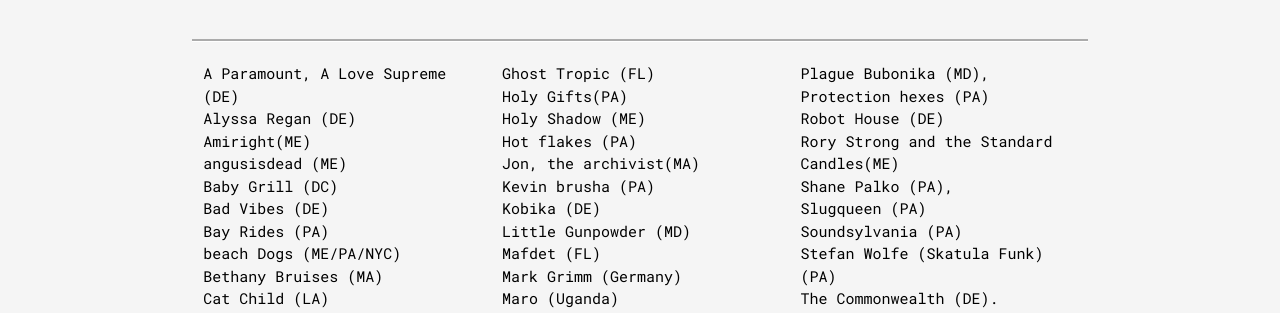
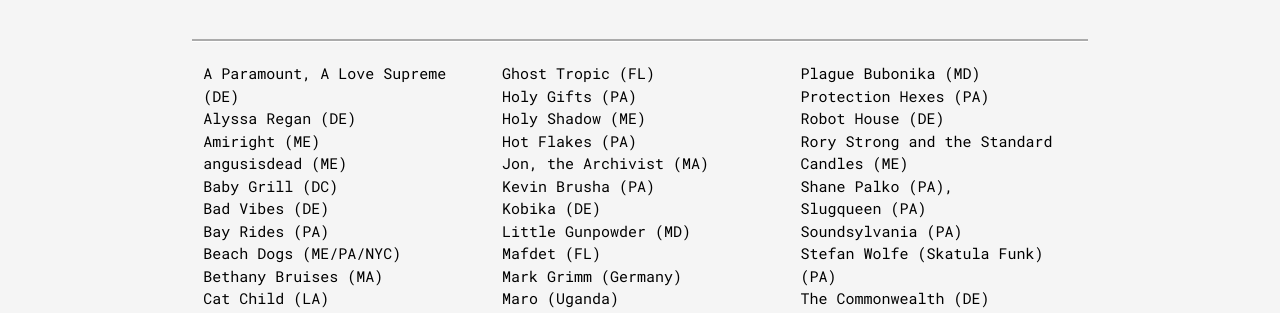
Before and after one commit to davidmbedford/joni-portfolio, a React (Create React App) app: page /clients in a window 1280 px wide. Shown: the part 224-537 px from the top of the page. Built offline with nearby package versions, Linux system fonts and the light colour scheme.

Commit message:
typos and meta data adjusted

```diff
--- a/public/index.html
+++ b/public/index.html
@@ -7,7 +7,7 @@
     <meta name="theme-color" content="#000000" />
     <meta
       name="description"
-      content="Web site created using create-react-app"
+      content="This is the portfolio and reusme of Joni Elfers, Earth Songs Recording"
     />
     <meta name="viewport" content="width=device-width, initial-scale=1.0"/>
     <link rel="apple-touch-icon" href="logo192.png" />
@@ -16,36 +16,15 @@
       user's mobile device or desktop. See https://developers.google.com/web/fundamentals/web-app-manifest/
     -->
     <link rel="manifest" href="%PUBLIC_URL%/manifest.json" />
-    <!--
-      Notice the use of %PUBLIC_URL% in the tags above.
-      It will be replaced with the URL of the `public` folder during the build.
-      Only files inside the `public` folder can be referenced from the HTML.
-
-      Unlike "/favicon.ico" or "favicon.ico", "%PUBLIC_URL%/favicon.ico" will
-      work correctly both with client-side routing and a non-root public URL.
-      Learn how to configure a non-root public URL by running `npm run build`.
-    -->
     <!-- Compiled and minified CSS -->
     <link rel="stylesheet" href="https://cdnjs.cloudflare.com/ajax/libs/materialize/1.0.0/css/materialize.min.css">
     <link href="https://fonts.googleapis.com/icon?family=Material+Icons" rel="stylesheet">
     <!--FONTS-->
     <link href="https://fonts.googleapis.com/css?family=Roboto+Mono|Pacifico|Passion+One&display=swap" rel="stylesheet">
-    <title>Earth Songs Recordings</title>
+    <title>Earth Songs Recording</title>
   </head>
   <body>
-    <noscript>You need to enable JavaScript to run this app.</noscript>
     <div id="root"></div>
-    <!--
-      This HTML file is a template.
-      If you open it directly in the browser, you will see an empty page.
-
-      You can add webfonts, meta tags, or analytics to this file.
-      The build step will place the bundled scripts into the <body> tag.
-
-      To begin the development, run `npm start` or `yarn start`.
-      To create a production bundle, use `npm run build` or `yarn build`.
-    -->
-
     <!-- Compiled and minified JavaScript -->
     <script src="https://cdnjs.cloudflare.com/ajax/libs/materialize/1.0.0/js/materialize.min.js"></script>
     <!--Font awesome icons-->
--- a/src/screens/clients/index.js
+++ b/src/screens/clients/index.js
@@ -18,12 +18,12 @@ function Clients() {
         <div className="col s12 m6 l4 left-align">
           <p className="clientName">A Paramount, A Love Supreme (DE)</p>
           <p className="clientName">Alyssa Regan (DE)</p>
-          <p className="clientName">Amiright(ME)</p>
+          <p className="clientName">Amiright (ME)</p>
           <p className="clientName">angusisdead (ME)</p>
           <p className="clientName">Baby Grill (DC)</p>
           <p className="clientName">Bad Vibes (DE)</p>
           <p className="clientName">Bay Rides (PA)</p>
-          <p className="clientName">beach Dogs (ME/PA/NYC)</p>
+          <p className="clientName">Beach Dogs (ME/PA/NYC)</p>
           <p className="clientName">Bethany Bruises (MA)</p>
           <p className="clientName">Cat Child (LA)</p>
           <p className="clientName">Constellate (DE)</p>
@@ -37,11 +37,11 @@ function Clients() {
         </div>
         <div className="col s12 m6 l4 left-align">
           <p className="clientName">Ghost Tropic (FL)</p>
-          <p className="clientName">Holy Gifts(PA)</p>
+          <p className="clientName">Holy Gifts (PA)</p>
           <p className="clientName">Holy Shadow (ME)</p>
-          <p className="clientName">Hot flakes (PA)</p>
-          <p className="clientName">Jon, the archivist(MA)</p>
-          <p className="clientName">Kevin brusha (PA)</p>
+          <p className="clientName">Hot Flakes (PA)</p>
+          <p className="clientName">Jon, the Archivist (MA)</p>
+          <p className="clientName">Kevin Brusha (PA)</p>
           <p className="clientName">Kobika (DE)</p>
           <p className="clientName">Little Gunpowder (MD)</p>
           <p className="clientName">Mafdet (FL)</p>
@@ -49,25 +49,25 @@ function Clients() {
           <p className="clientName">Maro (Uganda)</p>
           <p className="clientName">Matt And Rory (MD)</p>
           <p className="clientName">Merger (DE)</p>
-          <p className="clientName">Naff(DE)</p>
+          <p className="clientName">Naff (DE)</p>
           <p className="clientName">Negative Bones (MD)</p>
           <p className="clientName">Ohligans (CA)</p>
-          <p className="clientName">Orafist(MA)</p>
+          <p className="clientName">Orafist (MA)</p>
           <p className="clientName">Pat Malone (MA)</p>
         </div>
         <div className="col s12 m6 l4 left-align">
-          <p className="clientName">Plague Bubonika (MD),</p>
-          <p className="clientName">Protection hexes (PA)</p>
+          <p className="clientName">Plague Bubonika (MD)</p>
+          <p className="clientName">Protection Hexes (PA)</p>
           <p className="clientName">Robot House (DE)</p>
-          <p className="clientName">Rory Strong and the Standard Candles(ME)</p>
+          <p className="clientName">Rory Strong and the Standard Candles (ME)</p>
           <p className="clientName">Shane Palko (PA),</p>
           <p className="clientName">Slugqueen (PA)</p>
           <p className="clientName">Soundsylvania (PA)</p>
           <p className="clientName">Stefan Wolfe (Skatula Funk) (PA)</p>
-          <p className="clientName">The Commonwealth (DE).</p>
+          <p className="clientName">The Commonwealth (DE)</p>
           <p className="clientName">The Leaky Soups (PA)</p>
           <p className="clientName">The Peach Pits (MA)</p>
-          <p className="clientName">The Soap Factory Preachers (DE).</p>
+          <p className="clientName">The Soap Factory Preachers (DE)</p>
           <p className="clientName">Think Machine (DE)</p>
           <p className="clientName">Two Ways (DE)</p>
           <p className="clientName">Will Colvin (PA)</p>
--- a/src/screens/home/index.js
+++ b/src/screens/home/index.js
@@ -4,22 +4,22 @@ import SilverDrum from '../../assets/SilverDrum.jpg';
 import GoldDrum from '../../assets/GoldDrum.jpg';
 import './style.css';
 
-class Home extends Component {
-  render () {
+function Home() {
+
   return (
     <div className="App" id="homenav">
     <header className="App-header">
       <div className="container">
-        <p className="homeParagraph"> <img src={Tape} className="picRight" alt="analog tape machine" /> Joni Elfers is a sonic facilitator and audio engineer. She is experienced with tracking, mixing, and mastering. She puts her emphasis on
+        <p className="homeParagraph"> <img src={Tape} className="picRight" alt="analog tape machine" />Joni Elfers is a sonic facilitator and audio engineer. She is experienced with tracking, mixing, and mastering. She puts her emphasis on
           connecting with the artist and what they want. Recording is a sacred process. Music connects people in a deep and intangible way,
           and Joni wants to respect and honor that in the creative process.
           </p>
-        <p className="homeParagraph"> <img src={SilverDrum} className="picLeft" alt="analog tape machine" /> She is well versed in both digital and traditional analog techniques. She also works with field sounds and found sounds.
+        <p className="homeParagraph"> <img src={SilverDrum} className="picLeft" alt="silver drumset" />She is well-versed in both digital and traditional analog techniques. She also works with field sounds and found sounds.
           Joni has been recording bands since high school, and got into the music industry though the DIY music scene. Over time, she has since developed a deep love
           and appreciation for a large variety of music.  Her output reflects this, having done everything from doom metal to orchestrated folk records,
           and even ambient and found sounds songs.
           </p>
-        <p className="homeParagraph"> <img src={GoldDrum} className="picRight" alt="analog tape machine" /> She currently does not have a studio set up, but is able to run sessions from any available studio in your area. She also does mobile
+        <p className="homeParagraph"> <img src={GoldDrum} className="picRight" alt="gold drumset" />She currently does not have a studio set-up, but is able to run sessions from any available studio in your area. She also does mobile
           recording and can do it in almost any location, even those without power.
         </p>
       </div>
@@ -27,6 +27,5 @@ class Home extends Component {
   </div>
     );
   }
-}
 
 export default Home;
```
